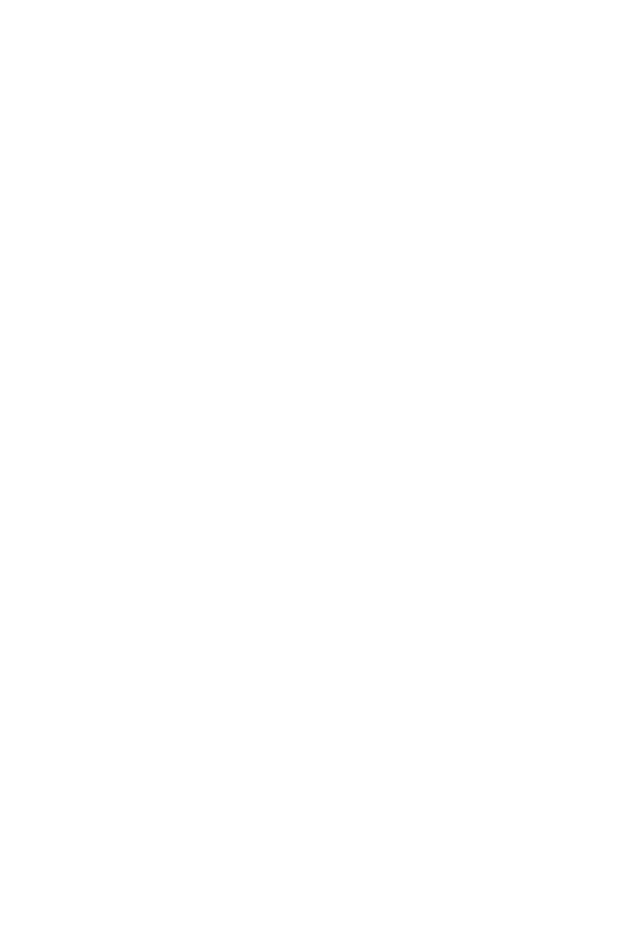
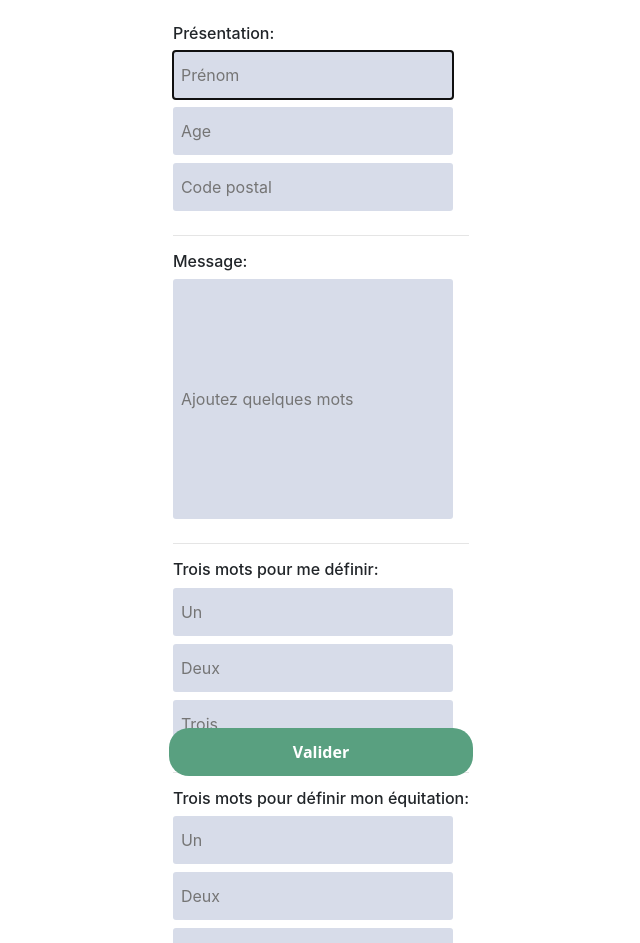
Before and after one commit to Johanna-cs/Caval_Cloud_Front, a React (Create React App) app: page /PostRiderPresentation in a window 1280 px wide. Shown: the top 943 px of the page, without its empty margins (319-959 px from the left). Before the commit the page ends 800 px from the top, so only its background shows below. Built offline with nearby package versions, Linux system fonts and the light colour scheme.

Commit message:
started the presentation component

```diff
--- a/src/Router.jsx
+++ b/src/Router.jsx
@@ -1,18 +1,22 @@
 import React from "react";
 import { Switch, Route } from "react-router-dom";
 import Landing from "./components/Landing/Landing";
-import Home from "./components/Home"
+import Home from "./components/Home";
 import Login from "./components/Landing/Login";
 import Register from "./components/Landing/Register";
 import PostRider from "./components/PostRider";
-
-
+import PostRiderPresentation from "./components/PostRiderPresentation";
 
 const Router = () => {
   return (
     <>
       <Switch>
         <Route exact path="/" component={PostRider} />
+        <Route
+          exact
+          path="/PostRiderPresentation"
+          component={PostRiderPresentation}
+        />
         <Route exact path="/Landing" component={Landing} />
         <Route exact path="/home" component={Home} />
         <Route exact path="/login" component={Login} />
--- /dev/null
+++ b/src/components/PostRiderPresentation.js
@@ -0,0 +1,102 @@
+import React from "react";
+import "./postRider.css";
+import { Link } from "react-router-dom";
+
+
+const PostRiderPresentation = () => {
+
+  return (
+    <div className="postRider_page">
+      <div className="postRider_forms">
+        <h4>Présentation:</h4>
+        <form className="postRider-form">
+          <label>
+            <input
+              className="postRider_input"
+              type="text"
+              placeholder="Prénom"
+              autoFocus
+            />
+          </label>
+        </form>
+        <form className="postRider-form">
+          <label>
+            <input
+              className="postRider_input"
+              type="number"
+              placeholder="Age"
+            />
+          </label>
+        </form>
+        <form className="postRider-form">
+          <label>
+            <input
+              className="postRider_input"
+              type="number"
+              placeholder="Code postal"
+            />
+          </label>
+        </form>
+        <hr />
+        <h4>Message:</h4>
+        <form className="postRider_message">
+          <label>
+            <input
+              className="postRider_input"
+              type="text"
+              placeholder="Ajoutez quelques mots"
+            />
+          </label>
+        </form>
+        <hr />
+        <h4>Trois mots pour me définir:</h4>
+        <form className="postRider-form">
+          <label>
+            <input className="postRider_input" type="text" placeholder="Un" />
+          </label>
+        </form>
+        <form className="postRider-form">
+          <label>
+            <input className="postRider_input" type="text" placeholder="Deux" />
+          </label>
+        </form>
+        <form className="postRider-form">
+          <label>
+            <input
+              className="postRider_input"
+              type="text"
+              placeholder="Trois"
+            />
+          </label>
+        </form>
+        <hr />
+        <h4>Trois mots pour définir mon équitation:</h4>
+        <form className="postRider-form">
+          <label>
+            <input className="postRider_input" type="text" placeholder="Un" />
+          </label>
+        </form>
+        <form className="postRider-form">
+          <label>
+            <input className="postRider_input" type="text" placeholder="Deux" />
+          </label>
+        </form>
+        <form className="postRider-form">
+          <label>
+            <input
+              className="postRider_input"
+              type="text"
+              placeholder="Trois"
+            />
+          </label>
+        </form>
+      </div>
+      <Link to="/PostRider" style={{ textDecoration: "none" }}>
+        <div className="search-button">
+          <button id="search-button">Valider</button>
+        </div>
+      </Link>
+    </div>
+  );
+};
+export default PostRiderPresentation;
--- a/src/components/postRider.css
+++ b/src/components/postRider.css
@@ -2,6 +2,7 @@
   display: flex;
   flex-flow: column wrap;
   padding: 1.5em;
+  padding-bottom: 5em;
 }
 
 .postRider_page hr {
@@ -34,6 +35,11 @@
   padding: 1em;
   border-radius: 2%;
 }
+.postRider_message input {
+  display: flex;
+  flex-wrap: wrap;
+  height: 15em;
+}
 .postRider_edit-button {
   background-color: white;
   border: solid #5d5aa4 1px;
@@ -45,7 +51,13 @@
   width: 20.2em;
   outline: none;
 }
-.postRider_input_price {
+
+.postRider_price-form .postRider_forms {
+  padding-bottom: 0.5em;
+  padding-top: 0.5em;
+}
+
+.postRider_input {
   background: #b0b9d380;
   border: none;
   border-radius: 3px;
@@ -56,6 +68,8 @@
 .postRider-form-check {
   display: flex;
   justify-content: space-between;
+  padding: 0.2em;
+  padding-top: 0.5em;
 }
 
 .postRider-form-check input {
@@ -112,25 +126,23 @@ input[type="radio"].form-check-input-devise:checked + label::after {
 
 /* Disciplines */
 
-.searchHorse_disc {
+.postRider-disc {
   text-align: left;
 }
-.disciplineList {
+.postRider-disciplineList {
   margin-top: 1em;
   display: flex;
   flex-direction: column;
 }
-.discipline {
+.postRider-discipline {
   background-color: #5d5aa4;
-  display: flex;
-  justify-content: space-between;
   align-items: baseline;
   color: white;
   padding: 1em;
   margin-bottom: 0.5em;
   border-radius: 10px;
 }
-.discipline label {
+.postRider-discipline label {
   font-weight: 400;
   font-size: 14px;
   background-color: #5d5aa4;
@@ -172,7 +184,7 @@ input[type="radio"].form-check-input-devise:checked + label::after {
 }
 
 .container input:checked ~ .checkmark {
-background-color: white;
+  background-color: white;
 }
 
 .checkmark:after {
@@ -190,7 +202,7 @@ background-color: white;
   top: 4px;
   width: 5px;
   height: 10px;
-  border: solid  #5d5aa4 ;
+  border: solid #5d5aa4;
   border-width: 0 2px 2px 0;
   -webkit-transform: rotate(45deg);
   -ms-transform: rotate(45deg);
@@ -268,5 +280,28 @@ input[type="checkbox"].custom-control-input:checked + label::before {
   margin-left: 3.1em;
   background-color: #fff;
   border: #5d5aa4 solid 1px;
-  margin-top: -0.2em;
+  margin-top: -0.19em;
 }
+
+/* floating search button*/
+
+.search-button {
+  display: flex;
+  justify-content: center;
+}
+
+#search-button {
+  position: fixed;
+  background-color: #59a080;
+  border: none;
+  border-style: none;
+  border-radius: 20px;
+  font-family: "Open Sans", sans-serif;
+  font-weight: bold;
+  color: white;
+  height: 3em;
+  width: 19em;
+  bottom: 1.5em;
+  outline: none;
+  z-index: 1;
+}
```
Also changed, not shown: src/components/PostRider.js (+107 -24 lines).
